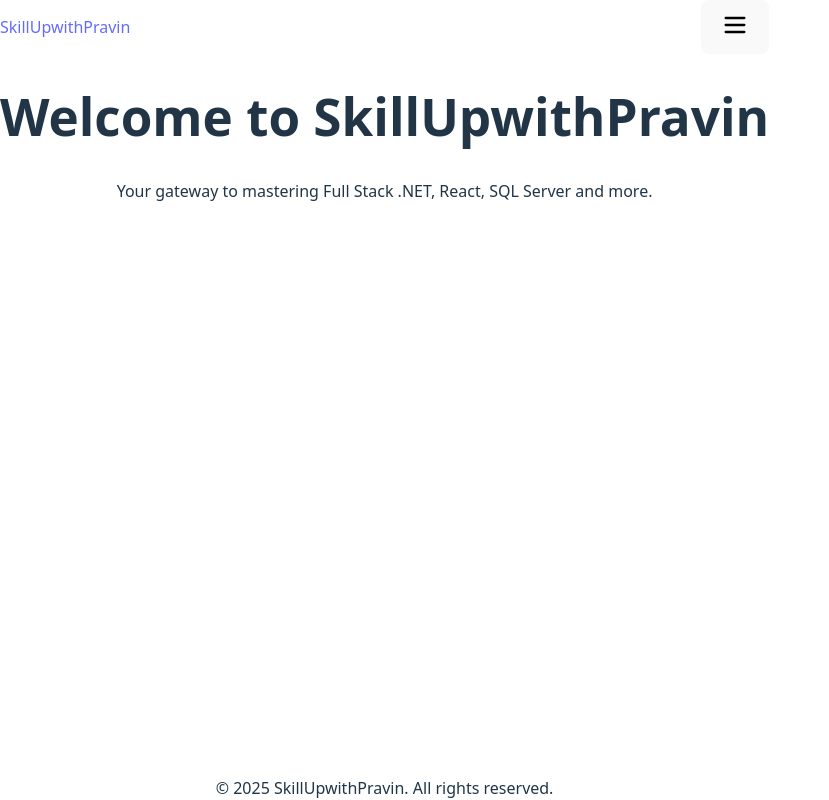
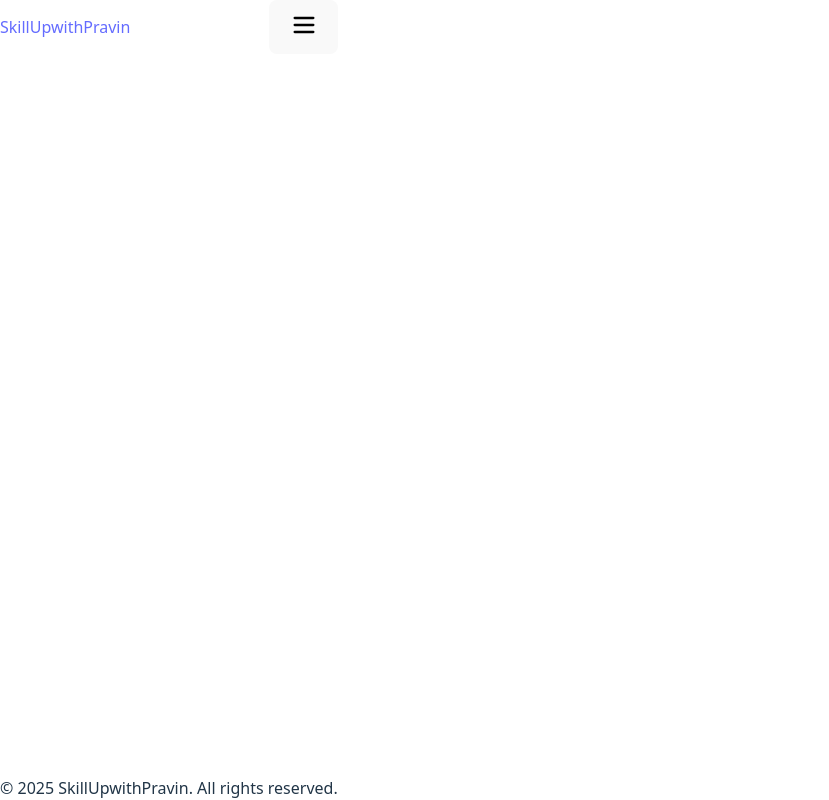
Before and after one commit to pravinlalge2025/skillupwithpravin, a React (Vite) app: page / in a window 1280 px wide. Shown: the whole page, without its empty margins (0-829 px from the left). Built offline with nearby package versions, Linux system fonts and the light colour scheme.

Commit message:
removed home route

```diff
--- a/src/App.jsx
+++ b/src/App.jsx
@@ -17,7 +17,6 @@ const App = () => {
       <Navbar />
       <main className="flex-grow p-4">
         <Routes>
-          <Route path="/" element={<Home />} />
           <Route path="/about" element={<About />} />
           <Route path="/courses" element={<Courses />} />
           <Route path="/blogs" element={<Blogs />} />
```
